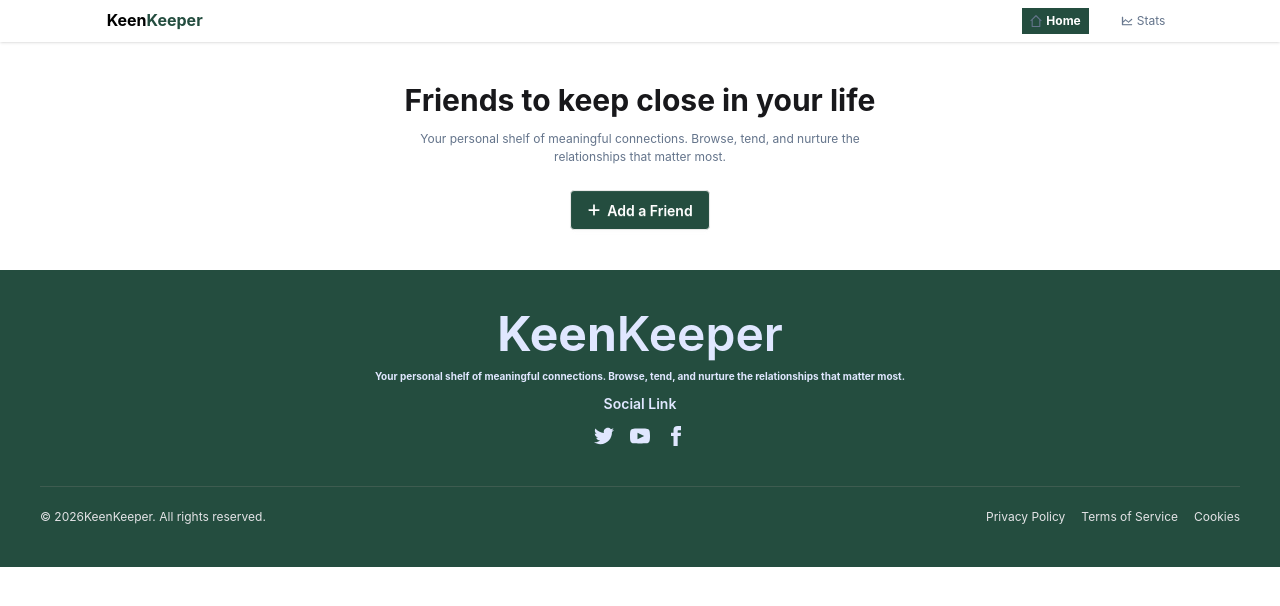
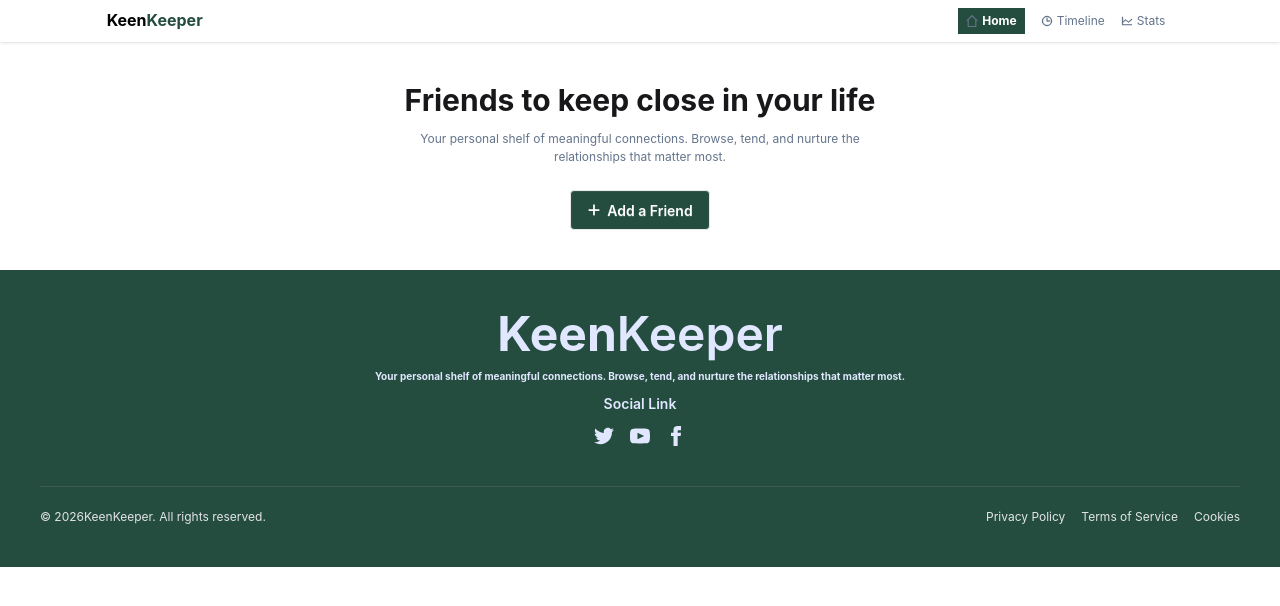
Before and after one commit to samsunnaharsrity/Assignment-7, a React (Vite) app: page / in a window 1280 px wide. Shown: the top 606 px of the page. Built offline with nearby package versions, Linux system fonts and the light colour scheme.

Commit message:
nav btn added

```diff
--- a/src/components/shared/navbar.jsx
+++ b/src/components/shared/navbar.jsx
@@ -25,7 +25,14 @@ const Navbar = () => {
                     </button>
 
                     <button className='px-2 py-2'>
-
+                        <NavLink to={"/timeLine"}
+                        className={({isActive})=>`
+                        flex items-center gap-1
+                        ${isActive? 'bg-[#244d3f] text-white px-2 py-1 font-bold' : ''}
+                        `}
+                        >
+                        <img className='w-[12px] h-[12px]' src={clickImg} alt="clickImg" />
+                        Timeline</NavLink>
                     </button>
 
                     <button className='px-2 py-2'>
```
